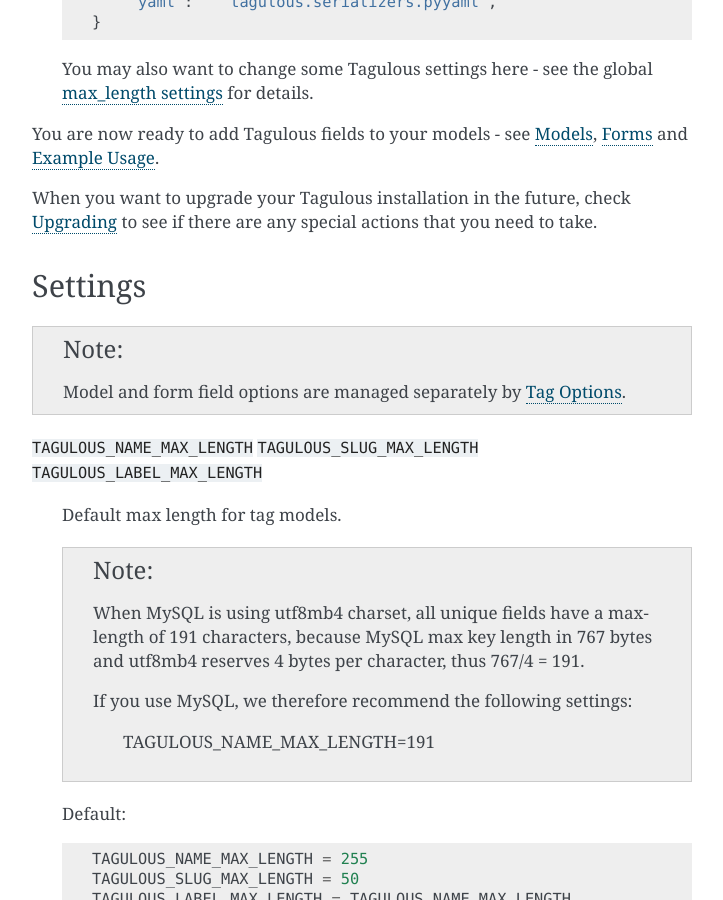
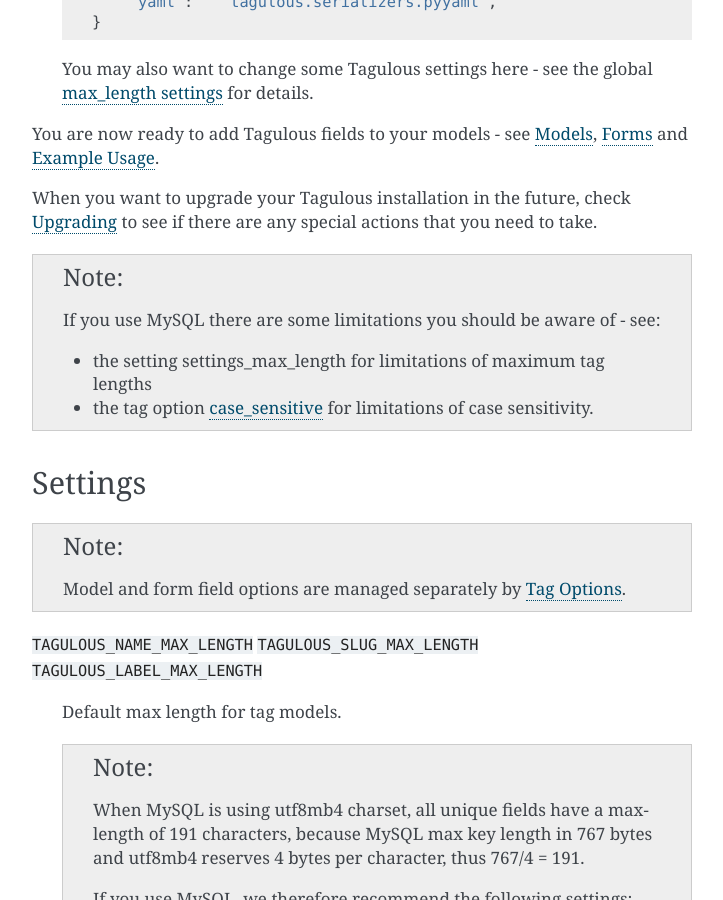
Before and after one commit to radiac/django-tagulous, a Sphinx documentation site: the page built from docs/installation.rst, in a window 1280 px wide and 900 px high, scrolled down 1380 px. Shown: the whole window, without its empty margins (388-1111 px from the left). Built offline with Sphinx 7.4.7, drawn with Linux system fonts in a browser that asks for light colours; some of the changed text lies outside the part shown.

```diff
--- a/docs/installation.rst
+++ b/docs/installation.rst
@@ -69,15 +69,19 @@ Instructions
    You may also want to change some Tagulous settings here - see the global
    :ref:`max_length settings <settings_max_length>` for details.
 
-   .. note::
-        If you use MySQL you'll want to tweak the max lengths for fields - see
-        :ref:
-
 You are now ready to add Tagulous fields to your models - see
 :doc:`models/index`, :doc:`forms` and :doc:`usage`.
 
 When you want to upgrade your Tagulous installation in the future, check
 :doc:`upgrading` to see if there are any special actions that you need to take.
+
+.. note::
+    If you use MySQL there are some limitations you should be aware of - see:
+
+    * the setting :ref:`settings_max_length` for limitations of maximum tag
+      lengths
+    * the tag option :ref:`option_case_sensitive` for limitations of case
+      sensitivity.
 
 
 .. _settings:
```
Also changed, not shown: other parts of docs/installation.rst (+1 -1 lines), docs/tag_options.rst (+8 -0 lines), 10 other files.
